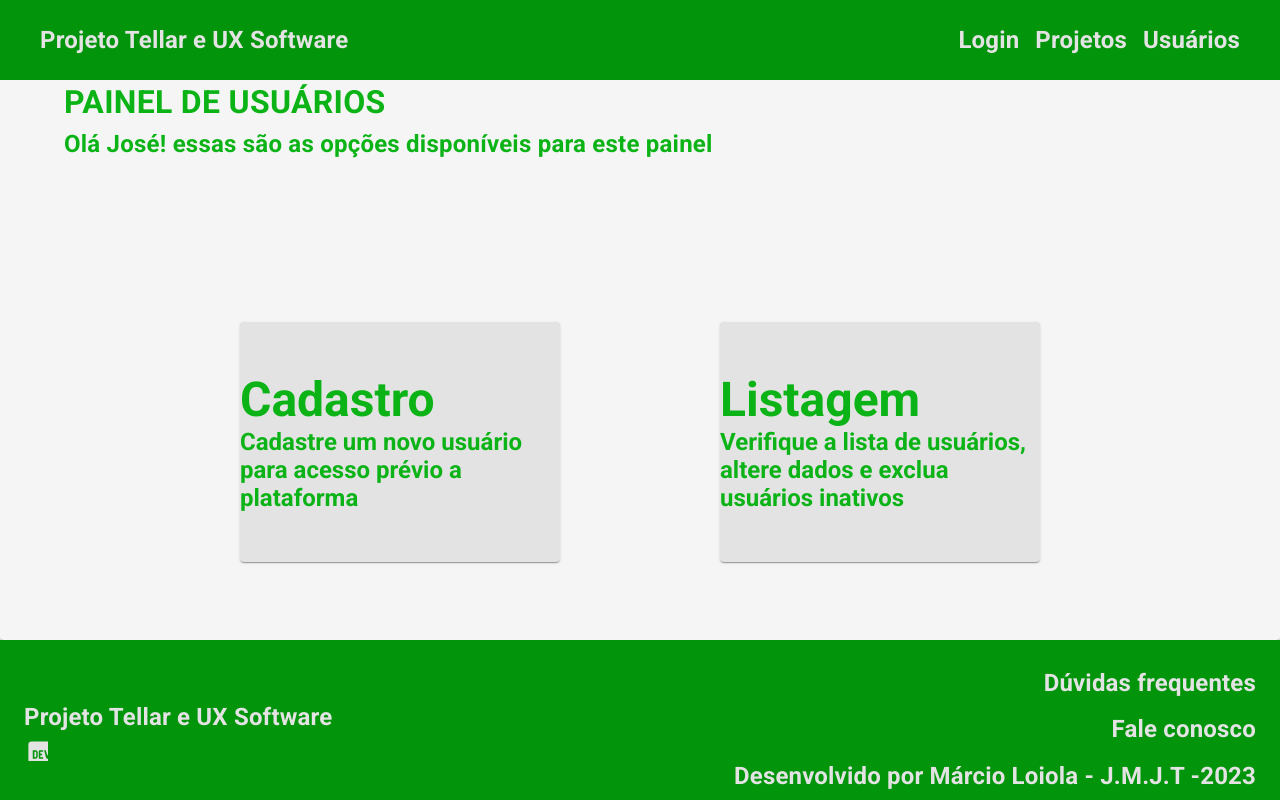
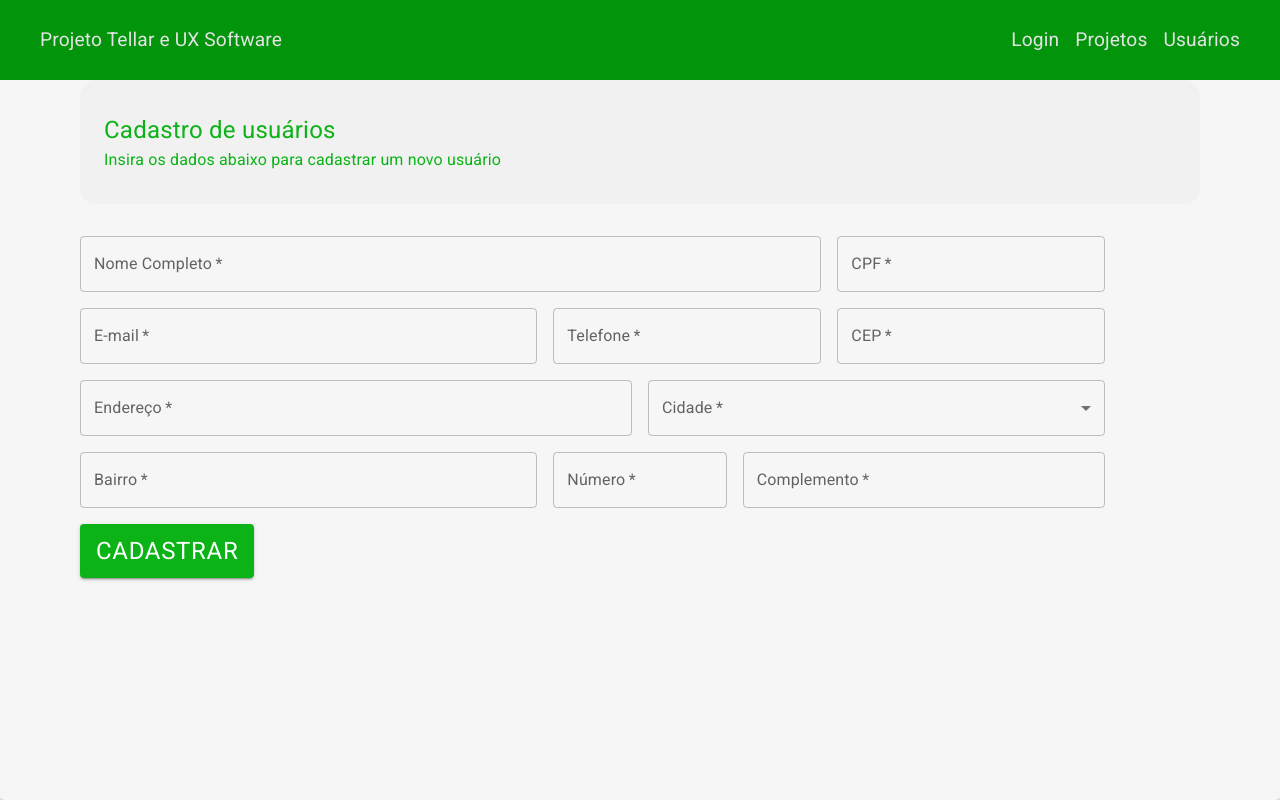
Before and after one commit to marcio-loiola/tellar-uxsoft-job, a React (Vite) app in the folder Frontend/tellar-uxsoft-job/: page / in a window 1280 px wide. Built offline with nearby package versions, Linux system fonts and the light colour scheme.

Commit message:
feat: user register forms

```diff
--- a/Frontend/tellar-uxsoft-job/src/App.tsx
+++ b/Frontend/tellar-uxsoft-job/src/App.tsx
@@ -1,14 +1,14 @@
 import styles from "./App.module.css";
 import "./global.css";
 
-import UserRegister from "./pages/User/UserRegister";
 import Container from "@mui/material/Container";
+import UsersPanel from "./pages/User/UsersPanel";
 
 export function App() {
   return (
     <>
       <div className={styles.wrapper}>
-        <UserRegister />
+        <UsersPanel />
       </div>
     </>
   );
--- a/Frontend/tellar-uxsoft-job/src/components/Footer/Footer.tsx
+++ b/Frontend/tellar-uxsoft-job/src/components/Footer/Footer.tsx
@@ -13,7 +13,7 @@ const Container = styled(Box)(({ theme }) => ({
   backgroundColor: "var(--green-color-500)",
   color: "var(--gray)",
   width: "100vw",
-  height: "20vh",
+  height: "15vh",
   justifyContent: "space-between",
   alignItems: "center",
   minHeight: "64px",
@@ -44,7 +44,7 @@ const InfoContainer = styled(Box)(({ theme }) => ({
   flexFlow: "column",
   justifyContent: "center",
   textAlign: "right",
-  gap: "8px",
+  gap: "0px",
   padding: 0,
   margin: 0,
 }));
--- a/Frontend/tellar-uxsoft-job/src/components/Header/Header.tsx
+++ b/Frontend/tellar-uxsoft-job/src/components/Header/Header.tsx
@@ -24,8 +24,8 @@ const Container = styled(Toolbar)(({ theme }) => ({
 
 const Text = styled(Typography)(({ theme }) => ({
   color: "var(--gray)",
-  fontSize: "1.5rem",
-  fontWeight: "bold",
+  fontSize: "1.2rem",
+  fontWeight: "500",
   fontFamily: "Roboto",
   textDecoration: "none",
   component: "div",
--- a/Frontend/tellar-uxsoft-job/src/components/MainContent/MainContent.tsx
+++ b/Frontend/tellar-uxsoft-job/src/components/MainContent/MainContent.tsx
@@ -6,14 +6,14 @@ import { styled } from "@mui/material/styles";
 const Board = styled(Paper)(({ theme }) => ({
   display: "flex",
   flexFlow: "column wrap",
-  backgroundColor: "var(--gray-100)",
+  backgroundColor: "#f6f6f6",
   color: "var(--gray)",
   width: "100vw",
-  height: "80vh",
+  height: "fit-content",
   gap: "10rem",
-  alignItems: "center",
-  justifyContent: "center",
-  minHeight: "64px",
+  alignItems: "flex-start",
+  justifyContent: "flex-start",
+  minHeight: "50rem",
   padding: "0",
   margin: "0",
 }));
--- a/Frontend/tellar-uxsoft-job/src/components/PanelHeader/PanelHeader.tsx
+++ b/Frontend/tellar-uxsoft-job/src/components/PanelHeader/PanelHeader.tsx
@@ -19,7 +19,6 @@ const Text = styled(Typography)(() => ({
   component: "div",
 
   "&:hover": {
-    color: "var(--secondary-color-dark)",
     textDecoration: "none",
   },
 }));
--- a/Frontend/tellar-uxsoft-job/src/components/UserForms/UserForms.tsx
+++ b/Frontend/tellar-uxsoft-job/src/components/UserForms/UserForms.tsx
@@ -1,77 +1,133 @@
 import React from "react";
-import { Box, Typography, Paper } from "@mui/material";
-import { Grid, Stack, TextField, Button } from "@mui/material";
+import { Box, Typography, Paper, FormControl } from "@mui/material";
+import { Grid, Stack, Container, TextField, Button } from "@mui/material";
 import { styled } from "@mui/material/styles";
 
-/* const StackForms = styled(Stack)(({ theme }) => ({
-  backgroundColor: "var(--gray)",
-  color: "var(--gray)",
-  width: "100vw",
-  height: "80vh",
-  display: "flex",
-  flexFlow: "column wrap",
-  alignItems: "center",
-  justifyContent: "center",
-  minHeight: "64px",
-  padding: "0",
-  margin: "0",
-})); */
+const StyledButton = styled(Button)(() => ({
+  backgroundColor: "var(--green-color-100)",
+  fontSize: "1.5rem",
+  fontWeight: "300",
+  fontFamily: "Roboto",
+  textDecoration: "none",
+  component: "div",
+
+  "&:hover": {
+    backgroundColor: "var(--secondary-color)",
+    textDecoration: "none",
+  },
+}));
 
 export function UserForms() {
   return (
-    /*  <StackForms> */
-    <Grid
-      container
-      spacing={2}
-      direction="column"
-      alignContent="center"
-      alignItems="center"
-      justifyContent="center"
-    >
-      <Grid item xs={6}>
+    <Stack>
+      <FormControl>
+        <Grid container spacing={2}>
+          <Grid item xs={6} sm={8}>
             <TextField
               required
-          id="outlined-required"
-          label="Nome"
-          defaultValue="Nome"
+              id="nomecompleto"
+              name="nomecompleto"
+              label="Nome Completo"
+              fullWidth
+              autoComplete="nomecompleto"
             />
           </Grid>
-      <Grid item xs={12}>
+          <Grid item xs={6} sm={3}>
             <TextField
               required
-          id="outlined-required"
-          label="Sobrenome"
-          defaultValue="Sobrenome"
+              id="cpf"
+              name="cpf"
+              label="CPF"
+              fullWidth
+              autoComplete="cpf"
             />
           </Grid>
-      <Grid item xs={12}>
+          <Grid item xs={12} sm={5}>
             <TextField
               required
-          id="outlined-required"
-          label="Email"
-          defaultValue="Email"
+              id="email"
+              name="email"
+              label="E-mail"
+              fullWidth
+              autoComplete="email"
             />
           </Grid>
-      <Grid item xs={12}>
+          <Grid item xs={12} sm={3}>
             <TextField
               required
-          id="outlined-required"
-          label="Senha"
-          defaultValue="Senha"
+              id="telefone"
+              name="telefone"
+              label="Telefone"
+              fullWidth
+              autoComplete="telefone"
             />
           </Grid>
-      <Grid item xs={12}>
+          <Grid item xs={12} sm={3}>
             <TextField
               required
-          id="outlined-required"
-          label="Confirmar Senha"
-          defaultValue="Confirmar Senha"
+              id="cep"
+              name="cep"
+              label="CEP"
+              fullWidth
+              autoComplete="cep"
             />
           </Grid>
-      <Grid item xs={12}>
-        <Button variant="contained">Cadastrar</Button>
+          <Grid item xs={1} sm={6}>
+            <TextField
+              required
+              id="endereco"
+              name="endereco"
+              label="Endereço"
+              fullWidth
+              autoComplete="endereco"
+            />
+          </Grid>
+          <Grid item xs={4} sm={5}>
+            <TextField
+              required
+              select
+              id="cidade"
+              name="cidade"
+              label="Cidade"
+              fullWidth
+              autoComplete="cidade"
+            />
+          </Grid>
+          <Grid item xs={5} sm={5}>
+            <TextField
+              required
+              id="bairro"
+              name="bairro"
+              label="Bairro"
+              fullWidth
+              autoComplete="bairro"
+            />
+          </Grid>
+          <Grid item xs={12} sm={2}>
+            <TextField
+              required
+              id="numero"
+              name="numero"
+              label="Número"
+              fullWidth
+              autoComplete="numero"
+            />
+          </Grid>
+          <Grid item xs={12} sm={4}>
+            <TextField
+              required
+              id="complemento"
+              name="complemento"
+              label="Complemento"
+              fullWidth
+              autoComplete="complemento"
+            />
+          </Grid>
+          <Grid item xs={12} sm={12}>
+            <StyledButton variant="contained">Cadastrar</StyledButton>
           </Grid>
         </Grid>
-    /*     </StackForms> */
+      </FormControl>
+    </Stack>
   );
 }
--- a/Frontend/tellar-uxsoft-job/src/components/UsersPaper/UsersPaper.tsx
+++ b/Frontend/tellar-uxsoft-job/src/components/UsersPaper/UsersPaper.tsx
@@ -1,14 +1,15 @@
 import React from "react";
-import { Box, Typography, Paper, Stack } from "@mui/material";
+import { Box, Typography, Paper, Stack, SvgIcon } from "@mui/material";
 import { styled } from "@mui/material/styles";
 
 interface IUsersPapersProps {
   title: string;
   description: string;
+  icon: React.ReactNode;
 }
 
 const Board = styled(Paper)(({ theme }) => ({
-  backgroundColor: " #e3e3e3",
+  backgroundColor: " #f2f2f2",
   color: "var(--secondary-color-dark)",
   width: "20rem",
   height: "15rem",
@@ -21,10 +22,10 @@ const Board = styled(Paper)(({ theme }) => ({
   margin: "0",
 }));
 
-const Text = styled(Typography)(({ theme }) => ({
+const TitleText = styled(Typography)(({ theme }) => ({
   color: "var(--green-color-100)",
-  fontSize: "1.5rem",
-  fontWeight: "bold",
+  fontSize: "2.2rem",
+  fontWeight: "500",
   fontFamily: "Roboto",
   textDecoration: "none",
   component: "div",
@@ -35,13 +36,42 @@ const Text = styled(Typography)(({ theme }) => ({
   },
 }));
 
-export function UsersPaper({ title, description }: IUsersPapersProps) {
+const Text = styled(Typography)(({ theme }) => ({
+  color: "var(--green-color-100)",
+  fontSize: "1.5rem",
+  fontWeight: "300",
+  fontFamily: "Roboto",
+  textDecoration: "none",
+  component: "div",
+
+  "&:hover": {
+    textDecoration: "none",
+  },
+}));
+
+const Icon = styled(SvgIcon)(({ theme }) => ({
+  color: "var(--secondary-color-dark)",
+  fontSize: "3rem",
+  fontWeight: "bold",
+  fontFamily: "Roboto",
+  textDecoration: "none",
+  component: "div",
+}));
+
+export function UsersPaper({ icon, title, description }: IUsersPapersProps) {
   return (
     <Board>
-      <Stack>
-        <Text variant="h3" sx={{ fontSize: "3rem" }}>
-          {title}
-        </Text>
+      <Stack
+        sx={{
+          display: "flex",
+          flexDirection: "column",
+          justifyContent: "center",
+          textAlign: "center",
+          alignItems: "center",
+        }}
+      >
+        <Icon>{icon}</Icon>
+        <TitleText variant="h3">{title}</TitleText>
         <Text variant="h3">{description}</Text>
       </Stack>
     </Board>
--- /dev/null
+++ b/Frontend/tellar-uxsoft-job/src/pages/User/Register/UserRegister.tsx
@@ -0,0 +1,54 @@
+import React from "react";
+
+import { UserForms } from "../../../components/UserForms/UserForms";
+import { PanelHeader } from "../../../components/PanelHeader/PanelHeader";
+
+import { Box, Typography, Paper, Stack, Container } from "@mui/material";
+import { styled } from "@mui/material/styles";
+
+const Text = styled(Typography)(() => ({
+  color: "var(--green-color-100)",
+  fontSize: "1.5rem",
+  fontWeight: "bold",
+  fontFamily: "Roboto",
+  textDecoration: "none",
+  component: "div",
+
+  "&:hover": {
+    textDecoration: "none",
+  },
+}));
+
+export function UserRegister() {
+  return (
+    <Stack
+      display="flex"
+      flexDirection="column"
+      sx={{
+        padding: "5rem",
+      }}
+    >
+      <Container
+        sx={{
+          display: "flex",
+          flexDirection: "column",
+          padding: "2rem",
+          backgroundColor: "#f1f1f1",
+          borderRadius: "1rem",
+          marginBottom: "2rem",
+        }}
+      >
+        <Text sx={{ fontSize: "1.5rem", fontWeight: 300 }}>
+          {" "}
+          Cadastro de usuários{" "}
+        </Text>
+
+        <Text sx={{ fontSize: "1rem", fontWeight: 300 }}>
+          {" "}
+          Insira os dados abaixo para cadastrar um novo usuário
+        </Text>
+      </Container>
+      <UserForms />
+    </Stack>
+  );
+}
--- a/Frontend/tellar-uxsoft-job/src/pages/User/UserRegister.tsx
+++ b/Frontend/tellar-uxsoft-job/src/pages/User/UsersPanel.tsx
@@ -7,7 +7,10 @@ import { UserForms } from "../../components/UserForms/UserForms";
 import { UsersPaper } from "../../components/UsersPaper/UsersPaper";
 import { PanelHeader } from "../../components/PanelHeader/PanelHeader";
 
+import { HowToReg, ListAlt } from "@mui/icons-material";
+
 import { styled } from "@mui/material/styles";
+import { UserRegister } from "./Register/UserRegister";
 
 const RegisterContainer = styled(Container)(({ theme }) => ({
   padding: 0,
@@ -28,26 +31,14 @@ const RegisterContainer = styled(Container)(({ theme }) => ({
   },
 }));
 
-export default function UserRegister() {
+export default function UsersPanel() {
   return (
     <>
       <RegisterContainer>
         <Header />
         <MainContent>
-          <PanelHeader label="USUÁRIOS" user="José" />
-          {/* CRUD - CRIAR, LER, EDITAR E DELETAR USUÁRIOS */}
-          <Stack display="flex" flexDirection="row" sx={{ gap: "10rem" }}>
-            <UsersPaper
-              title="Cadastro"
-              description="Cadastre um novo usuário para acesso prévio a plataforma"
-            />
-            <UsersPaper
-              title="Listagem"
-              description="Verifique a lista de usuários, altere dados e exclua usuários inativos"
-            />
-          </Stack>
+          <UserRegister />
         </MainContent>
-        <Footer />
       </RegisterContainer>
     </>
   );
```
Lines whose indentation alone changed are shown as unchanged.
